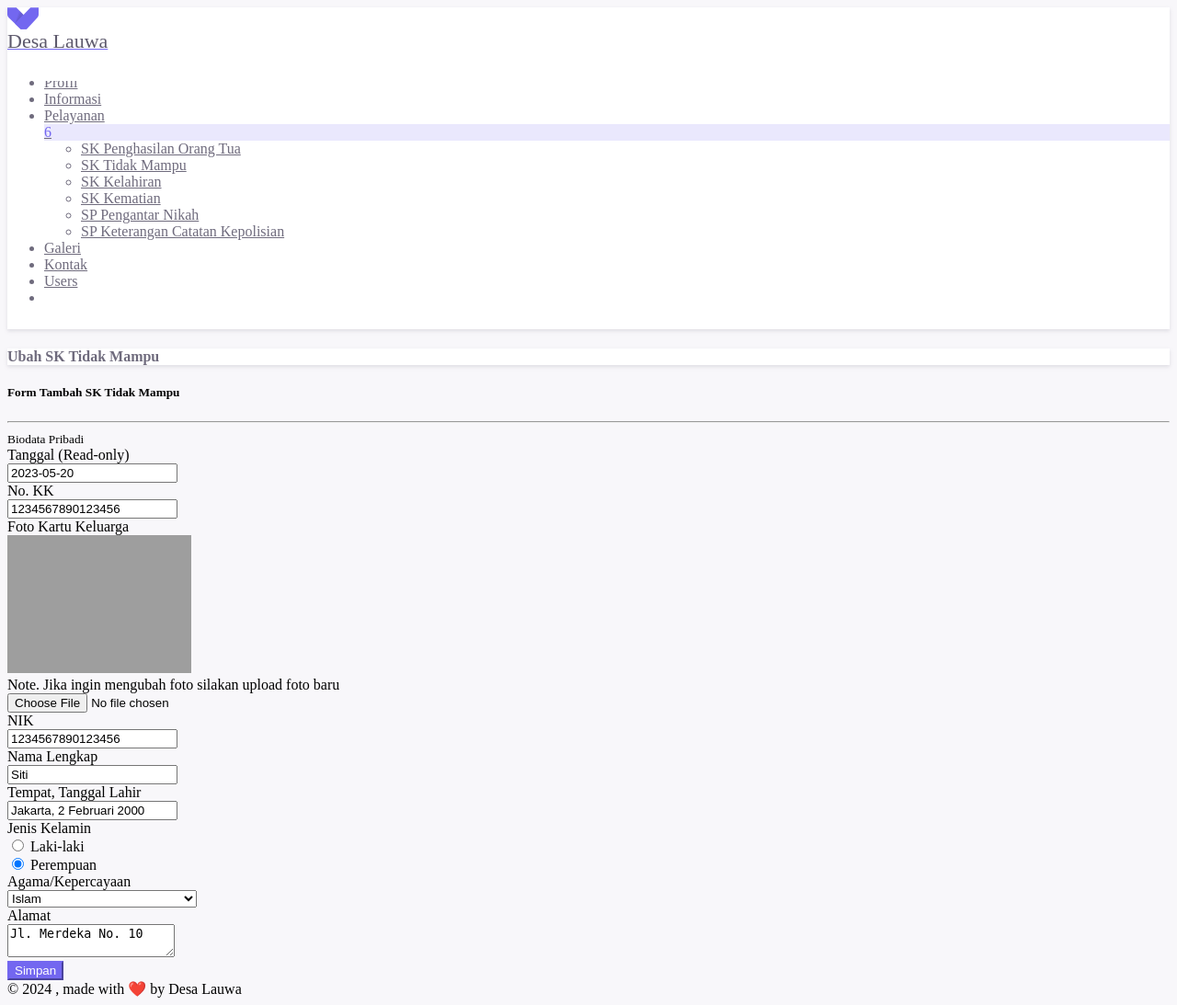
After one commit to andikariskys/simpeldesalauwa, a CodeIgniter app: page /simpeldesalauwa/financial_hardships/1/update in a window 1280 px wide. The commit adds this page. Shown: the whole page at 92% size. Run offline with CodeIgniter, Linux system fonts and the light colour scheme; data comes from the database, SQL or seed files in the repository; some libraries are stand-ins or nearby versions; grey boxes are pictures that could not be loaded.

Commit message:
add CRUD financial_hardship

```diff
--- a/application/config/routes.php
+++ b/application/config/routes.php
@@ -94,3 +94,10 @@ $route['parent_incomes/add']                    = 'admin/add_parent_income';
 $route['parent_incomes/(:any)/verification']    = 'admin/verification_parent_income/$1';
 $route['parent_incomes/(:any)/delete']          = 'admin/delete_parent_income/$1';
 $route['parent_incomes/(:any)/update']          = 'admin/update_parent_income/$1';
+
+// Surat Keterangan Tidak Mampu
+$route['financial_hardships']                        = 'admin/financial_hardships';
+$route['financial_hardships/add']                    = 'admin/add_financial_hardship';
+$route['financial_hardships/(:any)/verification']    = 'admin/verification_financial_hardship/$1';
+$route['financial_hardships/(:any)/delete']          = 'admin/delete_financial_hardship/$1';
+$route['financial_hardships/(:any)/update']          = 'admin/update_financial_hardship/$1';
--- a/application/controllers/Admin.php
+++ b/application/controllers/Admin.php
@@ -281,7 +281,7 @@ class Admin extends CI_Controller
 			);
 
 			if (!$this->admin_model->save_parent_income($data_parent_income)) {
-				$this->session->set_flashdata('update_parent_income', 'Ubah data berhasil disimpan!');
+				$this->session->set_flashdata('success_parent_income', 'Tambah data berhasil disimpan!');
 				redirect('parent_incomes');
 			}
 		} else {
@@ -398,4 +398,132 @@ class Admin extends CI_Controller
 			$this->load->view('backend/templates/footer');
 		}
 	}
+
+	function financial_hardships()
+	{
+		$data['active'] = "SK Tidak Mampu";
+		$data['financial_hardships'] = $this->admin_model->get_financial_hardships();
+		$this->load->view('backend/templates/header', $data);
+		$this->load->view('backend/templates/sidebar', $data);
+		$this->load->view('backend/financial_hardships/financial_hardships', $data);
+		$this->load->view('backend/templates/footer');
+	}
+
+	function add_financial_hardship()
+	{
+		if ($this->input->post('no_kk') != null) {
+
+			$image_kk           = $_FILES['foto_kk']['name'];
+
+			if ($image_kk != null) {
+				$config['upload_path'] = './assets/img-admin/sktm';
+				$config['allowed_types'] = 'jpg|jpeg|png|webp';
+
+				$this->load->library('upload', $config);
+
+				if (!$this->upload->do_upload('foto_kk')) {
+					$error = $this->upload->display_errors();
+					$this->session->set_flashdata('danger_parent_income', $error);
+					echo $error;
+				} else {
+					$image_kk = $this->upload->data('file_name');
+				}
+			}
+
+			$data_financial_hardship = array(
+				'Tanggal_keterangantidakmampu' 	=> $this->input->post('tanggal'),
+				'No_kk' 						=> $this->input->post('no_kk'),
+				'Nik' 							=> $this->input->post('nik'),
+				'Nama' 							=> $this->input->post('nama_lengkap'),
+				'Ttl' 							=> $this->input->post('ttl'),
+				'Jenis_kelamin' 				=> $this->input->post('jenis_kelamin'),
+				'Agama' 						=> $this->input->post('agama'),
+				'Alamat' 						=> $this->input->post('alamat'),
+				'kk'							=> $image_kk
+			);
+
+			if (!$this->admin_model->save_financial_hardship($data_financial_hardship)) {
+				$this->session->set_flashdata('success_financial_hardship', 'Tambah data berhasil disimpan!');
+				redirect('financial_hardships');
+			}
+		} else {
+
+			$data['active'] = "Tambah SK Tidak Mampu";
+			$this->load->view('backend/templates/header', $data);
+			$this->load->view('backend/templates/sidebar', $data);
+			$this->load->view('backend/financial_hardships/add_financial_hardship');
+			$this->load->view('backend/templates/footer');
+		}
+	}
+
+	function verification_financial_hardship($id_financial_hardship)
+	{
+		$data_financial_hardship = array('Status_keterangantidakmampu' => 'Terverifikasi');
+
+		if (!$this->admin_model->update_financial_hardship($data_financial_hardship, $id_financial_hardship)) {
+			$this->session->set_flashdata('success_financial_hardship', 'SK berhasil diverifikasi!');
+			redirect('financial_hardships');
+		}
+	}
+
+	function delete_financial_hardship($id_financial_hardship)
+	{
+		if (!$this->admin_model->delete_financial_hardship($id_financial_hardship)) {
+			$this->session->set_flashdata('danger_financial_hardship', 'Data berhasil dihapus!');
+			redirect('financial_hardships');
+		}
+	}
+
+	function update_financial_hardship($id_financial_hardship)
+	{
+		if ($this->input->post('this_update') == true) {
+
+			$image_kk_origin 	= $this->input->post('image_kk_origin');
+			$image_kk           = $_FILES['foto_kk']['name'];
+
+			if ($image_kk != null) {
+				$config['upload_path'] = './assets/img-admin/spot';
+				$config['allowed_types'] = 'jpg|jpeg|png|webp';
+
+				$this->load->library('upload', $config);
+
+				if (!$this->upload->do_upload('foto_kk')) {
+					$error = $this->upload->display_errors();
+					$this->session->set_flashdata('danger_parent_income', $error);
+					echo $error;
+				} else {
+					$image_kk = $this->upload->data('file_name');
+
+					unlink('./assets/img-admin/spot/' . $image_kk_origin);
+				}
+			} else {
+				$image_kk = $image_kk_origin;
+			}
+
+			$data_financial_hardship = array(
+				'Tanggal_keterangantidakmampu' 	=> $this->input->post('tanggal'),
+				'No_kk' 						=> $this->input->post('no_kk'),
+				'Nik' 							=> $this->input->post('nik'),
+				'Nama' 							=> $this->input->post('nama_lengkap'),
+				'Ttl' 							=> $this->input->post('ttl'),
+				'Jenis_kelamin' 				=> $this->input->post('jenis_kelamin'),
+				'Agama' 						=> $this->input->post('agama'),
+				'Alamat' 						=> $this->input->post('alamat'),
+				'kk'							=> $image_kk,
+			);
+
+			if (!$this->admin_model->update_financial_hardship($data_financial_hardship, $id_financial_hardship)) {
+				$this->session->set_flashdata('update_financial_hardship', 'Ubah data berhasil disimpan!');
+				redirect('financial_hardships');
+			}
+		} else {
+
+			$data['active'] = "Ubah SK Tidak Mampu";
+			$data['data_financial_hardship'] = $this->admin_model->get_financial_hardships($id_financial_hardship);
+			$this->load->view('backend/templates/header', $data);
+			$this->load->view('backend/templates/sidebar', $data);
+			$this->load->view('backend/financial_hardships/update_financial_hardship', $data);
+			$this->load->view('backend/templates/footer');
+		}
+	}
 }
--- a/application/models/Admin_model.php
+++ b/application/models/Admin_model.php
@@ -109,4 +109,30 @@ final class Admin_model extends CI_Model
         $this->db->where('id_penghasilan', $id_parent_income);
         $this->db->delete($this->spot);
     }
+
+    function get_financial_hardships($id_financial_hardship = null)
+    {
+        if ($id_financial_hardship != null) {
+            $this->db->where('id_keterangantidakmampu', $id_financial_hardship);
+            return $this->db->get($this->sktm)->row();
+        } else {
+            return $this->db->get($this->sktm)->result();
+        }
+    }
+
+    function save_financial_hardship($data_financial_hardship) {
+        $this->db->insert($this->sktm, $data_financial_hardship);
+    }
+
+    function update_financial_hardship($data_financial_hardship, $id_financial_hardship)
+    {
+        $this->db->where('id_keterangantidakmampu', $id_financial_hardship);
+        $this->db->update($this->sktm, $data_financial_hardship);
+    }
+
+    function delete_financial_hardship($id_financial_hardship)
+    {
+        $this->db->where('id_keterangantidakmampu', $id_financial_hardship);
+        $this->db->delete($this->sktm);
+    }
 }
--- /dev/null
+++ b/application/views/Backend/financial_hardships/update_financial_hardship.php
@@ -0,0 +1,102 @@
+<div class="card mb-4">
+    <div class="card-header d-flex align-items-center justify-content-between">
+        <h5 class="mb-0">Form Tambah SK Tidak Mampu</h5>
+    </div>
+    <div class="card-body">
+        <form action="<?= base_url('financial_hardships/' . $data_financial_hardship->id_keterangantidakmampu  . '/update') ?>" method="POST" enctype="multipart/form-data">
+            <input type="hidden" name="this_update" value="true">
+            <hr class="ml-0 mr-0 mb-3">
+            <small class="text-light fw-semibold">Biodata Pribadi</small>
+            <div class="row mb-3">
+                <label class="col-sm-2 col-form-label" for="input-tanggal">Tanggal (Read-only)</label>
+                <div class="col-sm-10">
+                    <input type="text" class="form-control" id="input-tanggal" name="tanggal" value="<?= $data_financial_hardship->Tanggal_keterangantidakmampu ?>" readonly />
+                </div>
+            </div>
+            <div class="row mb-3">
+                <label class="col-sm-2 col-form-label" for="input-no-kk">No. KK</label>
+                <div class="col-sm-10">
+                    <input type="number" class="form-control" id="input-no-kk" name="no_kk" value="<?= $data_financial_hardship->No_kk ?>" placeholder="3313123456780004" required />
+                </div>
+            </div>
+            <div class="row mb-3">
+                <label class="col-sm-2 col-form-label" for="input-foto-kk">Foto Kartu Keluarga</label>
+                <div class="col-sm-10">
+                    <input type="hidden" name="image_kk_origin" value="<?= $data_financial_hardship->kk ?>">
+                    <img src="<?= base_url('assets/img-admin/sktm/' . $data_financial_hardship->kk) ?>" alt="<?= $data_financial_hardship->kk ?>" class="rounded mb-3" style="max-width: 200px; height: auto;"> <br>
+                    <span class="text-disabled">Note. Jika ingin mengubah foto silakan upload foto baru</span> <br>
+                    <input type="file" name="foto_kk" id="input-foto-kk" class="form-control" accept="image/jpg, image/jpeg, image/png, image/webp">
+                </div>
+            </div>
+            <div class="row mb-3">
+                <label class="col-sm-2 col-form-label" for="input-no-nik">NIK</label>
+                <div class="col-sm-10">
+                    <input type="number" class="form-control" id="input-no-nik" name="nik" value="<?= $data_financial_hardship->Nik ?>" placeholder="3313123456780003" required />
+                </div>
+            </div>
+            <div class="row mb-3">
+                <label class="col-sm-2 col-form-label" for="input-nama-lengkap">Nama Lengkap</label>
+                <div class="col-sm-10">
+                    <input type="text" class="form-control" id="input-nama-lengkap" name="nama_lengkap" value="<?= $data_financial_hardship->Nama ?>" placeholder="Magfira Islamia" required />
+                </div>
+            </div>
+            <div class="row mb-3">
+                <label class="col-sm-2 col-form-label" for="input-ttl">Tempat, Tanggal Lahir</label>
+                <div class="col-sm-10">
+                    <input type="text" class="form-control" id="input-ttl" name="ttl" value="<?= $data_financial_hardship->Ttl ?>" placeholder="Jakarta, 2 Februari 2000" required />
+                </div>
+            </div>
+            <div class="row mb-3">
+                <label class="col-sm-2 col-form-label">Jenis Kelamin</label>
+                <div class="col-sm-10">
+                    <div class="form-check">
+                        <input name="jenis_kelamin" class="form-check-input" type="radio" value="Laki-laki" id="radio-laki-laki" <?php if ($data_financial_hardship->Jenis_kelamin == 'Laki-laki') {
+                                                                                                                                        echo "checked";
+                                                                                                                                    } ?> required>
+                        <label class="form-check-label" for="radio-laki-laki"> Laki-laki </label>
+                    </div>
+                    <div class="form-check">
+                        <input name="jenis_kelamin" class="form-check-input" type="radio" value="Perempuan" id="radio-perempuan" <?php if ($data_financial_hardship->Jenis_kelamin == 'Perempuan') {
+                                                                                                                                        echo "checked";
+                                                                                                                                    } ?>>
+                        <label class="form-check-label" for="radio-perempuan"> Perempuan </label>
+                    </div>
+                </div>
+            </div>
+            <div class="row mb-3">
+                <label class="col-sm-2 col-form-label" for="select-agama">Agama/Kepercayaan</label>
+                <div class="col-sm-10">
+                    <select name="agama" class="form-select" aria-label="Default select example" id="select-agama" required>
+                        <option value="" disabled>Pilih Agama atau Kepercayaan</option>
+                        <option value="Islam" <?php if ($data_financial_hardship->Agama == 'Islam') {
+                                                    echo "selected";
+                                                } ?>>Islam</option>
+                        <option value="Kristen Protestan" <?php if ($data_financial_hardship->Agama == 'Kristen Protestan') {
+                                                                echo "selected";
+                                                            } ?>>Kristen Protestan</option>
+                        <option value="Katolik" <?php if ($data_financial_hardship->Agama == 'Katolik') {
+                                                    echo "selected";
+                                                } ?>>Katolik</option>
+                        <option value="Hindu" <?php if ($data_financial_hardship->Agama == 'Hindu') {
+                                                    echo "selected";
+                                                } ?>>Hindu</option>
+                        <option value="Buddha" <?php if ($data_financial_hardship->Agama == 'Buddha') {
+                                                    echo "selected";
+                                                } ?>>Buddha</option>
+                    </select>
+                </div>
+            </div>
+            <div class="row mb-3">
+                <label class="col-sm-2 col-form-label" for="input-alamat">Alamat</label>
+                <div class="col-sm-10">
+                    <textarea class="form-control" id="input-alamat" name="alamat" placeholder="Jl. Merdeka No. 10" required><?= $data_financial_hardship->Alamat ?></textarea>
+                </div>
+            </div>
+            <div class="row justify-content-end">
+                <div class="col-sm-10">
+                    <button type="submit" class="btn btn-primary">Simpan</button>
+                </div>
+            </div>
+        </form>
+    </div>
+</div>
--- a/application/views/Backend/parent_incomes/add_parent_income.php
+++ b/application/views/Backend/parent_incomes/add_parent_income.php
@@ -1,6 +1,6 @@
 <div class="card mb-4">
     <div class="card-header d-flex align-items-center justify-content-between">
-        <h5 class="mb-0">Form Tambah Profile</h5>
+        <h5 class="mb-0">Form Tambah SK Penghasilan Orang Tua</h5>
     </div>
     <div class="card-body">
         <form action="<?= base_url('parent_incomes/add') ?>" method="POST" enctype="multipart/form-data">
--- a/application/views/Backend/templates/sidebar.php
+++ b/application/views/Backend/templates/sidebar.php
@@ -52,7 +52,7 @@
               <div data-i18n="Informasi">Informasi</div>
             </a>
           </li>
-          <li class="menu-item <?php if ($active == "SK Penghasilan Orang Tua") {
+          <li class="menu-item <?php if (($active == "SK Penghasilan Orang Tua") or ($active == 'SK Tidak Mampu')) {
                                   echo "active open";
                                 } ?>">
             <a href="javascript:void(0);" class="menu-link menu-toggle">
@@ -68,8 +68,10 @@
                   <div data-i18n="SK Penghasilan Orang Tua">SK Penghasilan Orang Tua</div>
                 </a>
               </li>
-              <li class="menu-item">
-                <a href="<?= base_url('') ?>" class="menu-link">
+              <li class="menu-item <?php if ($active == "SK Tidak Mampu") {
+                                  echo "active";
+                                } ?>">
+                <a href="<?= base_url('financial_hardships') ?>" class="menu-link">
                   <div data-i18n="SK Tidak Mampu">SK Tidak Mampu</div>
                 </a>
               </li>
```
Also changed, not shown: application/views/Backend/financial_hardships/add_financial_hardship.php (added, +84 -0 lines), application/views/Backend/financial_hardships/financial_hardships.php (added, +75 -0 lines), application/views/Backend/parent_incomes/update_parent_income.php (+37 -37 lines), assets/img-admin/sktm/code.png (added).
